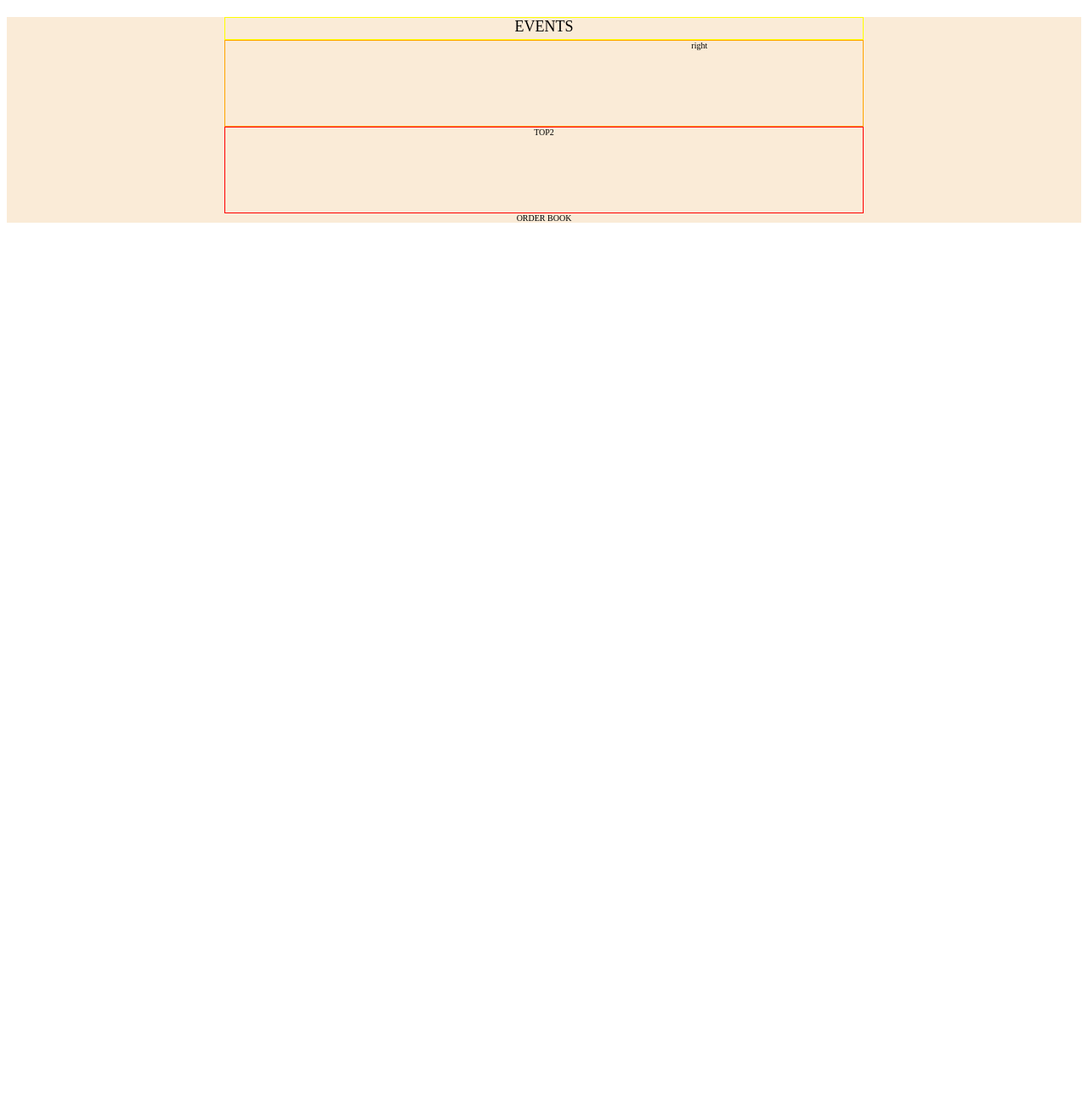
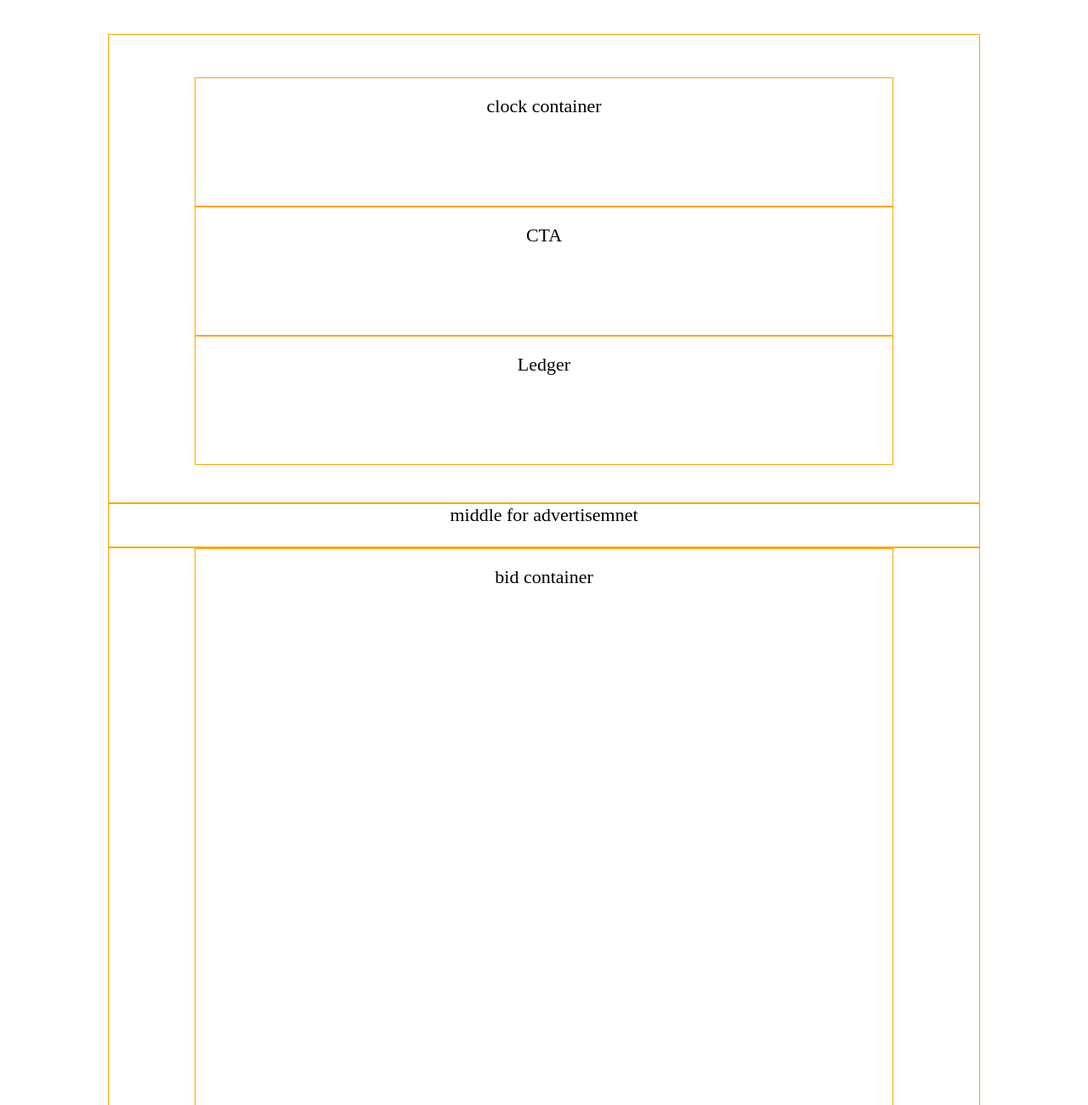
Before and after one commit to wynisco/fe-js-css-only, a plain HTML site: page index.html in a window 1280 px wide. Shown: the top 1300 px of the page at 85% size. Before the commit the page ends 800 px from the top, so only its background shows below. Drawn offline with Linux system fonts and the light colour scheme.

Commit message:
seocnd version

```diff
--- a/index.html
+++ b/index.html
@@ -8,33 +8,45 @@
 
 </head>
 <body>
-  <div>
-  <div class='container'>
+<div class='app'>
+  <section class='events-container'>
+ <div  class='clock-container'>
+clock container
+ </div>
+ <div  class='clock-container'>
+CTA
+ </div>
+ <div  class='clock-container'>
+Ledger
+ </div>
 
-    <div class="flexvertical one">
-      <div class='top'> EVENTS</div>
-
-      <div class='top1'>
-      <div class=''></div>
-      <div>right</div>
-
-
-      </div>
-
-
-      <div class='top2'> TOP2</div>
+</section>
 
 
 
-    </div>
+<section class='ad-container'>
+  middle for advertisemnet
+  </section>
+
+  <section class='ob-container'>
+
+    <div  class='bid-container'>
+bid container
+       </div>
+
+    <div  class='ask-container'>
+ask container
+         </div>
+
+  </section>
 
 
 
 
 
 
-  </div>
-  <div> ORDER BOOK </div>
+
+
 
 </div>
 </body>
--- a/style.css
+++ b/style.css
@@ -1,15 +1,13 @@
-/* default file  */
 
-/* body {
-    justify-content: center;
-    align-items: center;
-    display: flex;
-} */
-html {
-    font-size: 10px;
+html ,body {
+    font-size: 22px;
     text-align: center;
+    text-align: center;
+    margin:0px;
 
 }
+
+
 p {
     font-size: 1.4rem; // This would be 14px (1.4 * 10px)
 }
@@ -18,33 +16,67 @@ h1 {
 }
 
 div {
-    background-color: antiquewhite;
+
 }
 
 .flex {
     display: flex;
 }
-.flexvertical {
-    display: flex;
-    flex-direction: column;
+
+.app {
+ /* margin:2px 5px 0px;
+ border:1px solid green; */
+ /* min-height: 800px; */
+ /* width: 99%; */
+ padding-top:40px;
 }
 
-
-
-.top {
-height: 25px;
-border:1px solid yellow;
-font-size: large;
+.events-container {
+ height:500px;
+ width:80%;
+ border:1px solid orange;
+ margin:auto;
+ padding-top: 50px;
 }
 
-.top1  {
-height: 100px;
-border:1px solid orange;
-display: flex;
-justify-content: space-around;
+.ob-container {
+ /* height:500px; */
+ width:80%;
+ border:1px solid orange;
+ margin:auto;
 }
 
-.top2 {
-height: 100px;
-border:1px solid red;
+.ad-container {
+ height:50px;
+ width:80%;
+ border:1px solid orange;
+ margin:auto;
+
 }
+
+.clock-container {
+height:130px;
+ width:80%;
+ border:1px solid orange;
+ margin:auto;
+ padding-top: 20px;
+
+}
+
+.bid-container {
+height:650px;
+ width:80%;
+ border:1px solid orange;
+ margin:auto;
+ padding-top: 20px;
+
+}
+
+.ask-container {
+    height:650px;
+     width:80%;
+     border:1px solid orange;
+     margin:auto;
+     padding-top: 20px;
+
+    }
```
